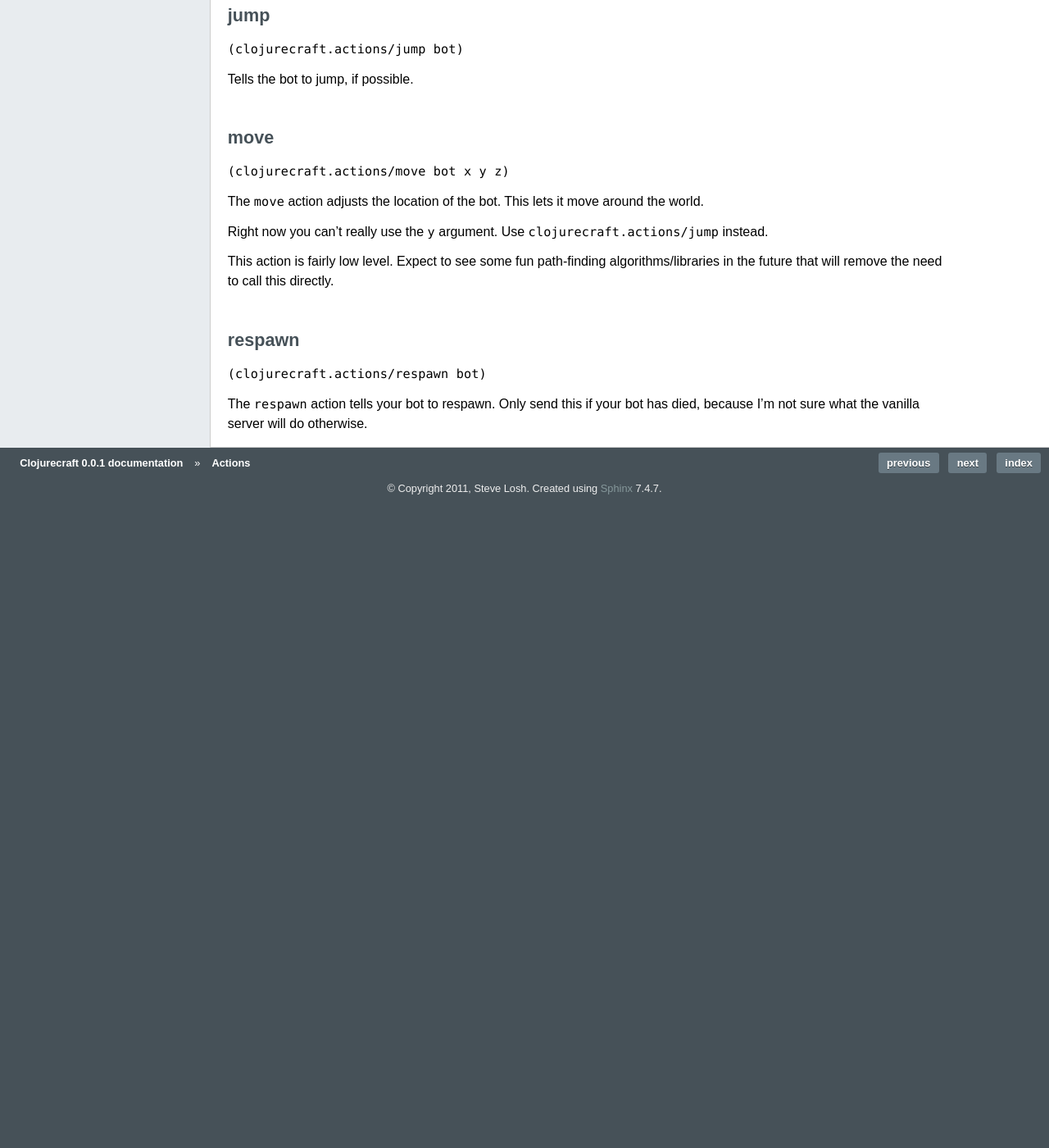
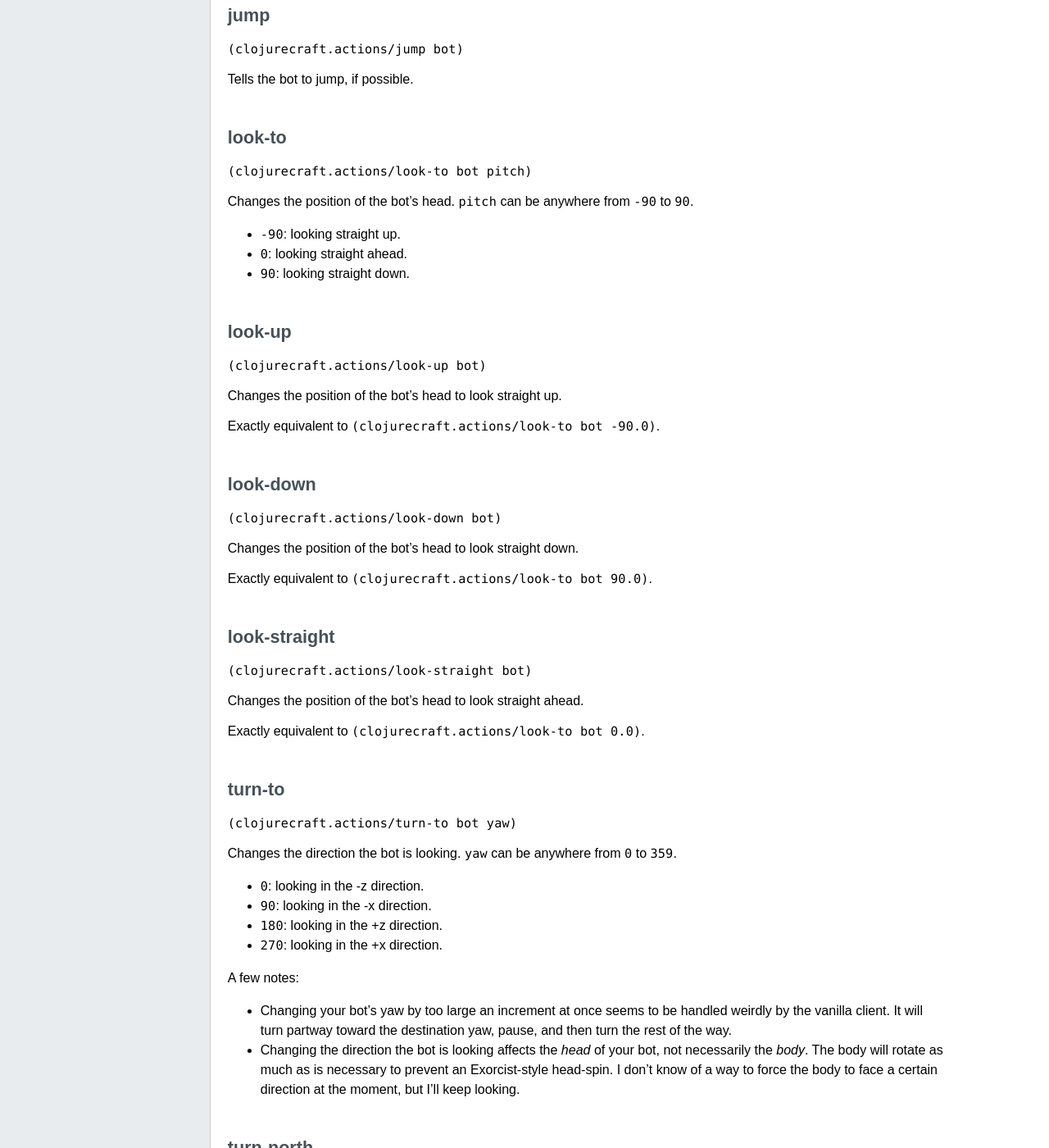
Before and after one commit to sjl/clojurecraft, a Sphinx documentation site: the page built from docs/source/actions.rst, in a window 1280 px wide and 1400 px high, scrolled down 795 px. Shown: the whole window at 82% size. Built offline with Sphinx 7.4.7, drawn with Linux system fonts in a browser that asks for light colours; before the commit the page ends 1425 px from its top, so only the background shows below that; some of the changed text lies outside the part shown.

Commit message:
Add look and turn actions.

```diff
--- a/docs/source/actions.rst
+++ b/docs/source/actions.rst
@@ -42,6 +42,104 @@ jump
 
 Tells the bot to jump, if possible.
 
+look-to
+-------
+
+``(clojurecraft.actions/look-to bot pitch)``
+
+Changes the position of the bot's head.  ``pitch`` can be anywhere from ``-90`` to
+``90``.
+
+* ``-90``: looking straight up.
+* ``0``: looking straight ahead.
+* ``90``: looking straight down.
+
+look-up
+-------
+
+``(clojurecraft.actions/look-up bot)``
+
+Changes the position of the bot's head to look straight up.
+
+Exactly equivalent to ``(clojurecraft.actions/look-to bot -90.0)``.
+
+look-down
+---------
+
+``(clojurecraft.actions/look-down bot)``
+
+Changes the position of the bot's head to look straight down.
+
+Exactly equivalent to ``(clojurecraft.actions/look-to bot 90.0)``.
+
+look-straight
+-------------
+
+``(clojurecraft.actions/look-straight bot)``
+
+Changes the position of the bot's head to look straight ahead.
+
+Exactly equivalent to ``(clojurecraft.actions/look-to bot 0.0)``.
+
+turn-to
+-------
+
+``(clojurecraft.actions/turn-to bot yaw)``
+
+Changes the direction the bot is looking.  ``yaw`` can be anywhere from ``0`` to
+``359``.
+
+* ``0``: looking in the -z direction.
+* ``90``: looking in the -x direction.
+* ``180``: looking in the +z direction.
+* ``270``: looking in the +x direction.
+
+A few notes:
+
+* Changing your bot's yaw by too large an increment at once seems to be handled
+  weirdly by the vanilla client.  It will turn partway toward the destination yaw,
+  pause, and then turn the rest of the way.
+* Changing the direction the bot is looking affects the *head* of your bot, not
+  necessarily the *body*.  The body will rotate as much as is necessary to prevent
+  an Exorcist-style head-spin.  I don't know of a way to force the body to face
+  a certain direction at the moment, but I'll keep looking.
+
+turn-north
+----------
+
+``(clojurecraft.actions/turn-north bot)``
+
+Changes the direction the bot is looking to north.
+
+Exactly equivalent to ``(clojurecraft.actions/turn-to bot 90.0)``.
+
+turn-south
+----------
+
+``(clojurecraft.actions/turn-south bot)``
+
+Changes the direction the bot is looking to south.
+
+Exactly equivalent to ``(clojurecraft.actions/turn-to bot 270.0)``.
+
+turn-east
+---------
+
+``(clojurecraft.actions/turn-east bot)``
+
+Changes the direction the bot is looking to east.
+
+Exactly equivalent to ``(clojurecraft.actions/turn-to bot 180.0)``.
+
+turn-west
+---------
+
+``(clojurecraft.actions/turn-west bot)``
+
+Changes the direction the bot is looking to west.
+
+Exactly equivalent to ``(clojurecraft.actions/turn-to bot 0.0)``.
+
 move
 ----
 
```
Also changed, not shown: 2 other files.
